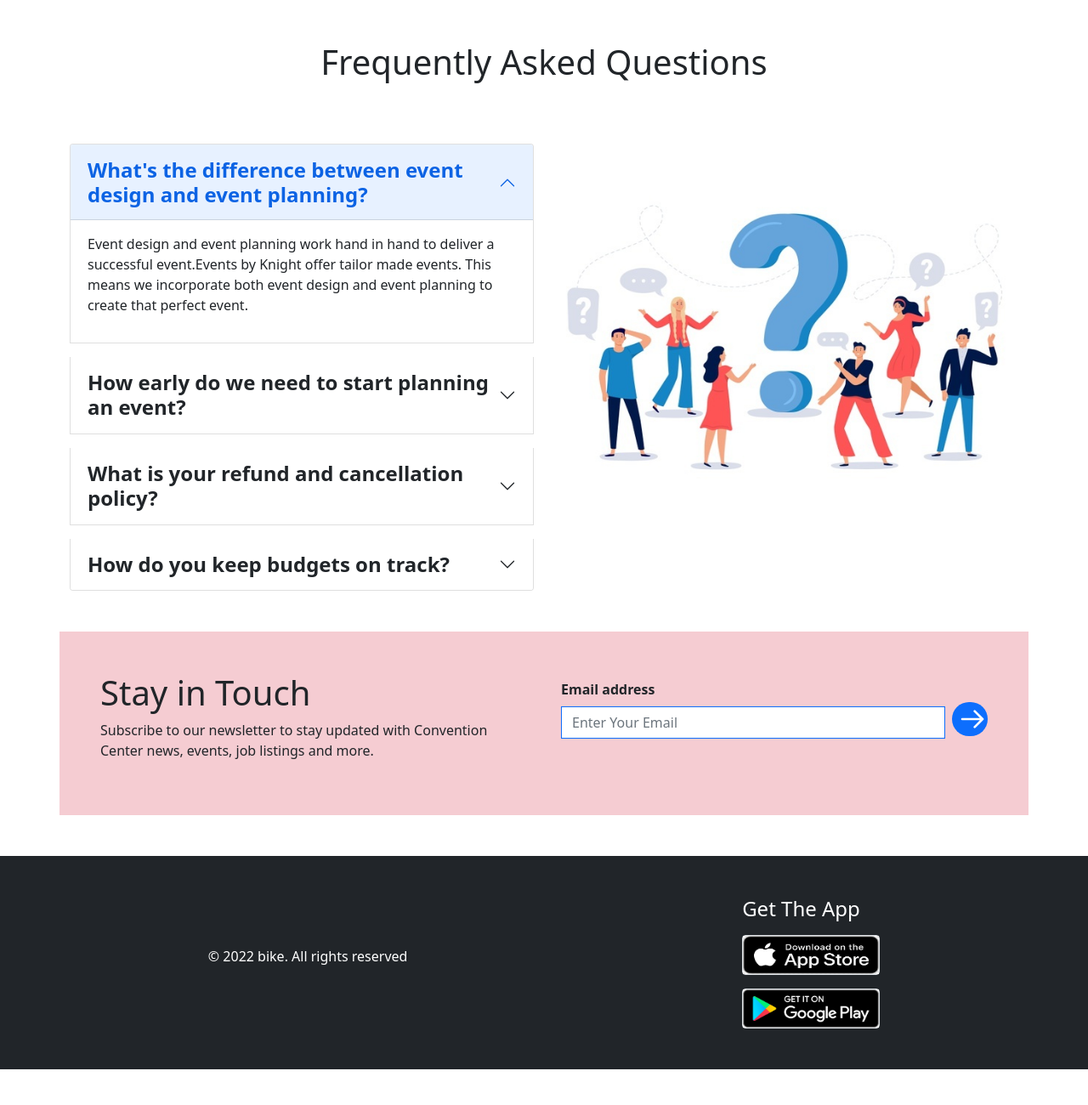
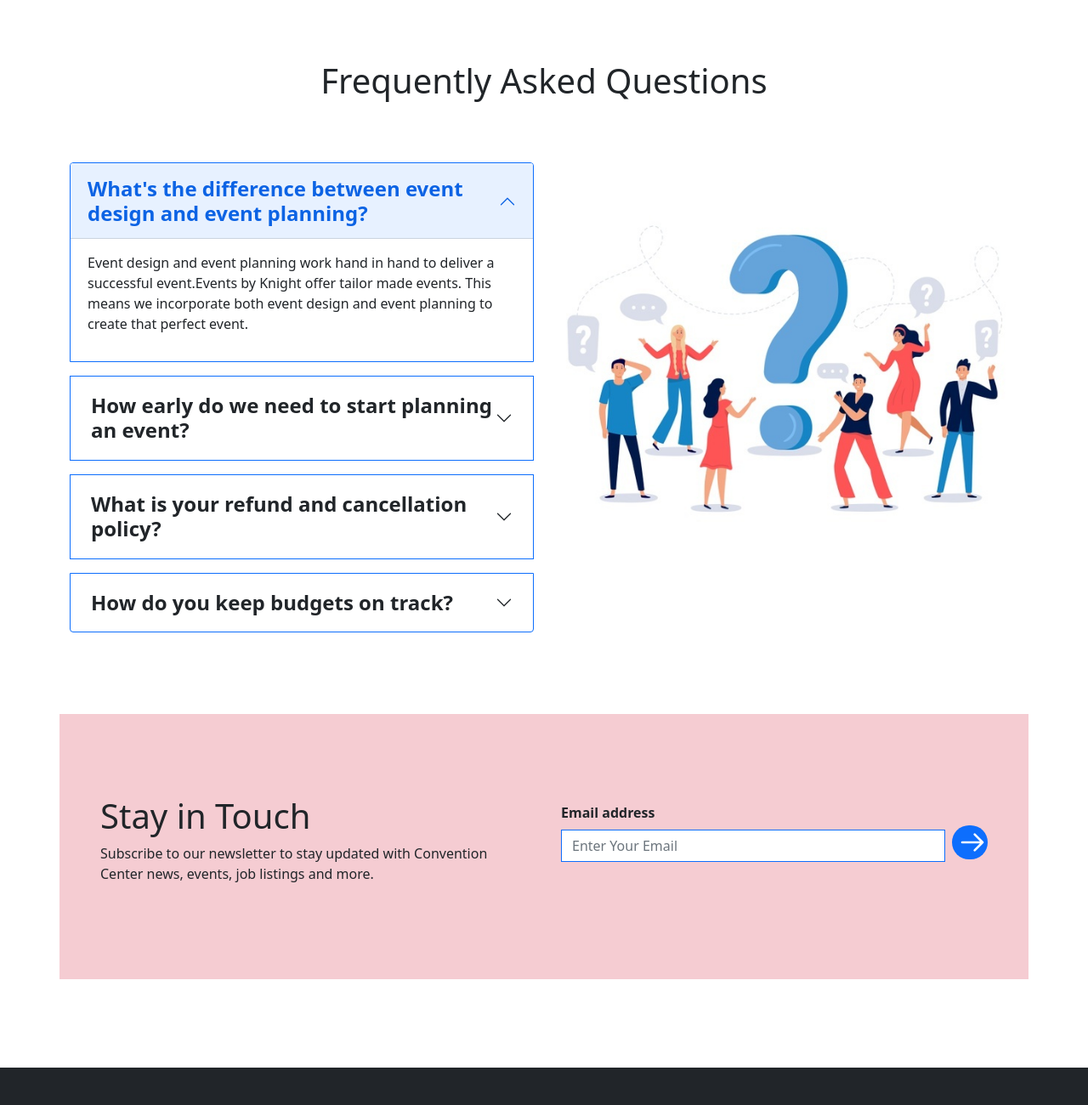
Before and after one commit to Eshitayasmin/ar-convention-center-third-assignment, a plain HTML site: page index.html in a window 1280 px wide. Shown: the part 1940-3240 px from the top of the page at 85% size. Drawn offline with Linux system fonts and the light colour scheme; a web font is replaced by a local one.

Commit message:
last commit

```diff
--- a/css/style.css
+++ b/css/style.css
@@ -18,4 +18,12 @@ body{
 .package-button  {
    background-color: rgb(245, 193, 185);
     font-weight: 700;
+    padding:7px 18px;
 }
+
+.wedding-plus{
+    border-radius: 8%;
+}
+.badge{
+    margin-left: 4em;
+}
--- a/index.html
+++ b/index.html
@@ -103,7 +103,7 @@
                 <p>With high vaccination rates and industry-leading protocols, we are ready to host you here.</p>
                 <div class="mb-5">
                     <a target="blank" href="https://www.visitsandiego.com/meeting-planners/safe-meetings">
-                        <button class="btn btn-light text-primary">Explore more about safe meetings
+                        <button class="btn btn-light text-primary fw-bold p-2">Explore more about safe meetings
                             <svg xmlns="http://www.w3.org/2000/svg" class="h-6 w-6 text-primary" width="1.25rem"
                                 fill="none" viewBox="0 0 24 24" stroke="currentColor">
                                 <path stroke-linecap="round" stroke-linejoin="round" stroke-width="2"
@@ -118,7 +118,7 @@
 
         </section>
         <!-- Our Package -->
-        <section class="container section-gap">
+        <section class="container section-gape">
             <h1 class="fw-bold text-center">Our Package</h1>
             <div class="toast align-items-center show border-0 rounded-0 border-start border-primary border-5"
                 role="alert" aria-live="assertive" aria-atomic="true">
@@ -247,13 +247,13 @@
                     </div>
 
                     <div class="col-12 col-sm-6 col-md-3 position-relative pt-3 px-0 mb-5">
-                        <div class="bg-primary text-white rounded-3 px-5 py-5">
-                            <div class="position-absolute top-0 start-50">
+                        <div class="bg-primary wedding-plus text-white px-5 py-5">
+                            <div class="position-absolute badge top-0 start-50">
                                 <button class="btn btn-danger rounded-pill py-1">Hot</button>
                             </div>
 
                             <div>
-                                <h1 class="pt-2 pb-2">$800</h1>
+                                <h1 class="mt-4 pb-2">$800</h1>
                                 <h2>Wedding Plus</h2>
                                 <p>For most weddings with premium plans.</p>
                                 <p><svg xmlns="http://www.w3.org/2000/svg" height="1rem"
@@ -376,9 +376,9 @@
         <section class="container mt-5">
             <div class="row">
                 <h1 class="text-center mb-4 mt-4">Frequently Asked Questions</h1>
-                <div class="col-12 col-md-6 col-lg-6">
+                <div class="col-12 col-md-12 col-lg-6">
                     <div class="accordion" id="accordionExample">
-                        <div class="accordion-item mt-5">
+                        <div class="accordion-item mt-5 border border-primary">
                             <h2 class="accordion-header" id="headingOne">
                                 <button class="accordion-button fw-bold fs-4" type="button" data-bs-toggle="collapse"
                                     data-bs-target="#collapseOne" aria-expanded="true" aria-controls="collapseOne">
@@ -395,7 +395,7 @@
                                 </div>
                             </div>
                         </div>
-                        <div class="accordion-item mt-3">
+                        <div class="accordion-item mt-3 border border-primary p-1">
                             <h2 class="accordion-header" id="headingTwo">
                                 <button class="accordion-button collapsed fw-bold fs-4" type="button"
                                     data-bs-toggle="collapse" data-bs-target="#collapseTwo" aria-expanded="false"
@@ -412,7 +412,7 @@
                                 </div>
                             </div>
                         </div>
-                        <div class="accordion-item mt-3">
+                        <div class="accordion-item mt-3 border border-primary p-1">
                             <h2 class="accordion-header" id="headingThree">
                                 <button class="accordion-button collapsed fw-bold fs-4" type="button"
                                     data-bs-toggle="collapse" data-bs-target="#collapseThree" aria-expanded="false"
@@ -437,7 +437,7 @@
                             </div>
                         </div>
 
-                        <div class="accordion-item mt-3">
+                        <div class="accordion-item mt-3 mb-5 border border-primary p-1">
                             <h2 class="accordion-header" id="headingFour">
                                 <button class="accordion-button collapsed fw-bold fs-4" type="button"
                                     data-bs-toggle="collapse" data-bs-target="#collapseFour" aria-expanded="false"
@@ -461,10 +461,9 @@
                         </div>
                     </div>
                 </div>
-                <div class=" col-12 col-md-6 col-lg-6 mt-5 mb-5">
+                <div class=" col-12 col-md-12 col-lg-6 mt-5 mb-5">
                     <div class="mt-5">
-                        <img class="rounded-3 w-100" width="600" height="360" src="images/people-question.jpg" alt=""
-                            srcset="">
+                        <img class="w-100" width="620" height="390" src="images/people-question.jpg" alt="" srcset="">
                     </div>
                 </div>
             </div>
@@ -472,8 +471,8 @@
         </section>
 
         <!-- Extra part two -->
-        <section class="container section-gap mt-5 extra-part-bg mb-5 p-5">
-            <div class="row">
+        <section class="container mt-5 extra-part-bg mb-5 p-5">
+            <div class="row py-5">
                 <div class="col-12 col-md-6">
                     <div class="me-5">
                         <h1>Stay in Touch</h1>
@@ -504,20 +503,20 @@
         </section>
     </main>
 
-    <footer>
-        <section class=" bg-dark text-white mb-5 mt-5 p-5">
+    <footer class="pt-2">
+        <section class=" bg-dark text-white mt-5 p-5">
             <div class="d-flex justify-content-around align-items-center ">
                 <div>
                     <p>© 2022 bike. All rights reserved</p>
                 </div>
                 <div>
-                    <h4 class="mb-3">Get The App</h4>
+                    <h4 class="mb-3 mt-4">Get The App</h4>
                     <div class="mb-3 border rounded">
                         <a target="blank" href="http://apple.com">
                             <img width="160" height="45" src="images/app-store.png" alt="" srcset="">
                         </a>
                     </div>
-                    <div class="border rounded">
+                    <div class="border rounded mb-5">
                         <a target="blank" href="https://play.google.com/store/apps/details?id=com.facebook.lite">
                             <img width="160" height="45" src="images/google-play.png" alt="" srcset="">
                         </a>
```
Also changed, not shown: images/icons/Vector.svg (deleted), images/icons/arrow-forward 1.svg (deleted), images/icons/ctor.svg (deleted), images/icons/menu-2 1.svg (deleted), images/icons/watermark.svg (deleted), 1 other file.
